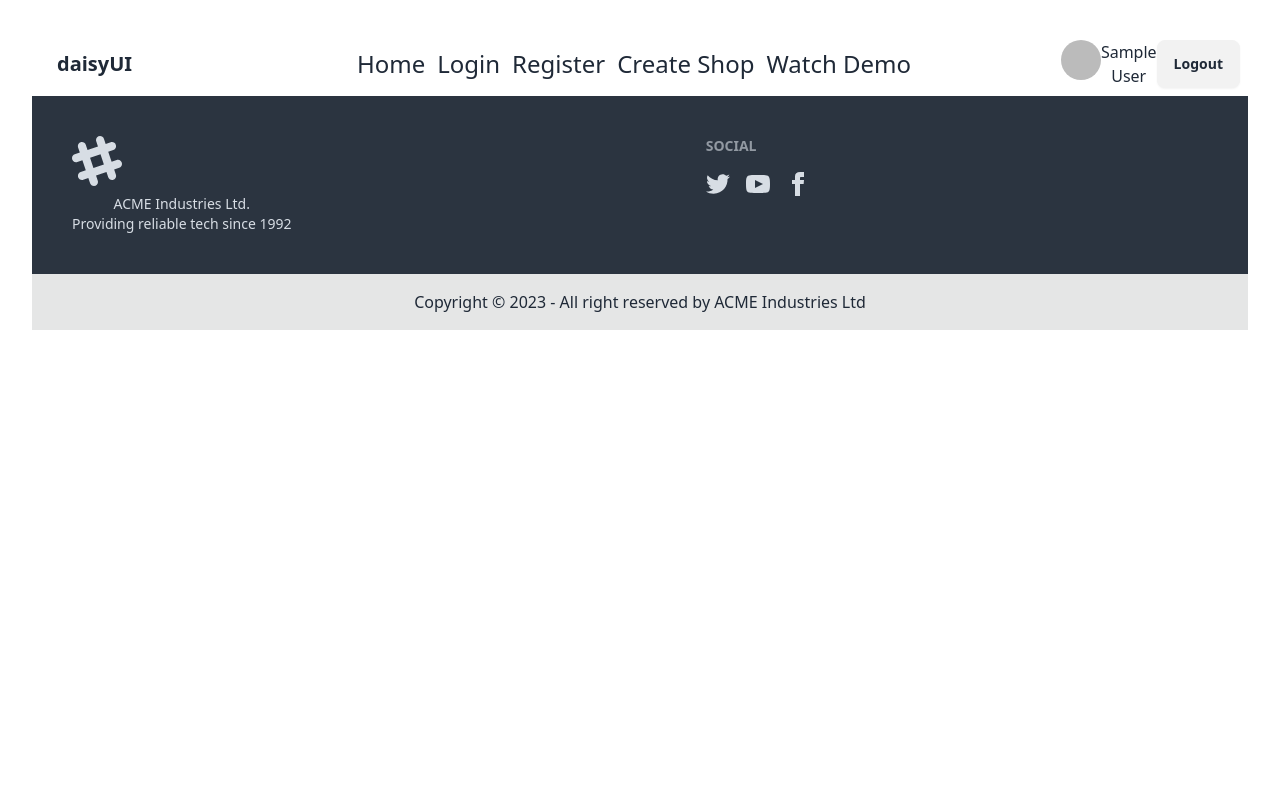
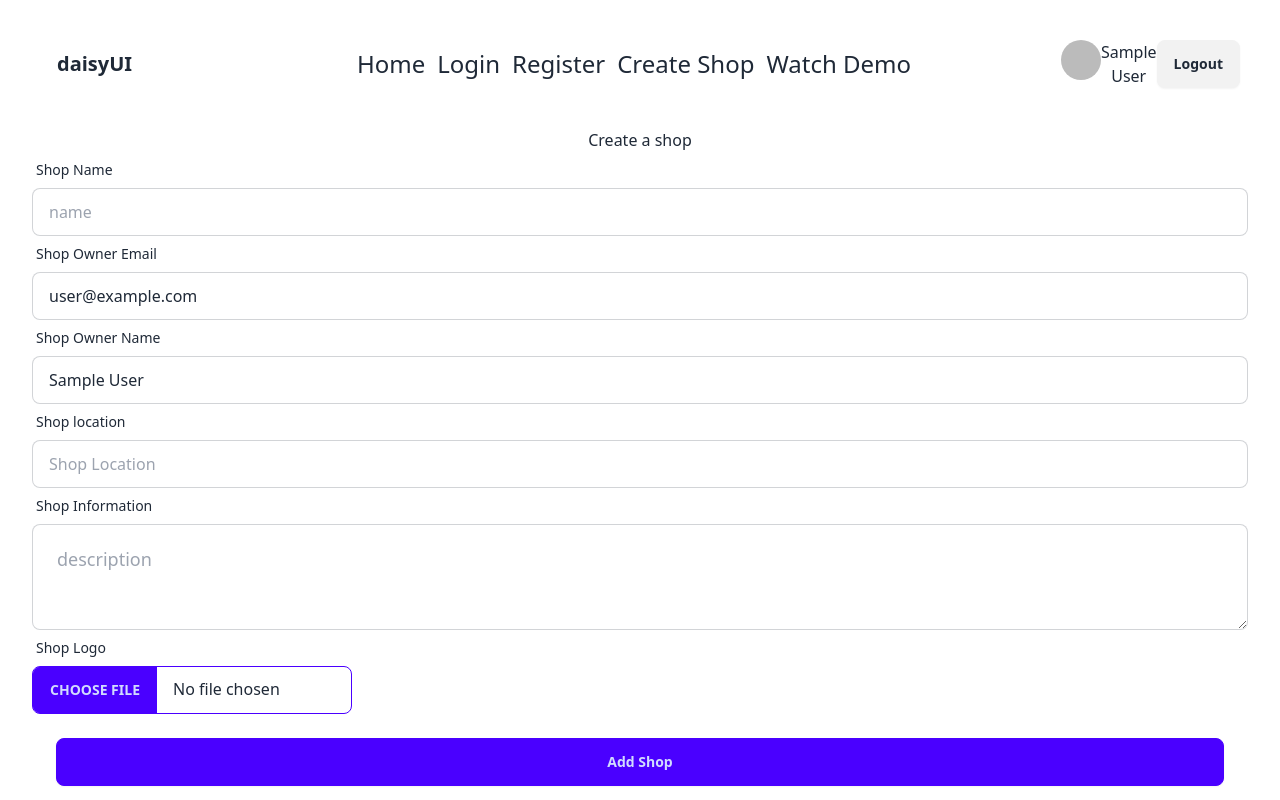
Before and after one commit to MaLiHa1321/inventory-management-system, a React (Vite) app: page /createShop in a window 1280 px wide. Shown: the top 800 px of the page. Built offline with nearby package versions, Linux system fonts and the light colour scheme; no server answers; sample sign-in values are in the browser's storage.

Commit message:
create shop page are added

```diff
--- a/package.json
+++ b/package.json
@@ -10,6 +10,7 @@
     "preview": "vite preview"
   },
   "dependencies": {
+    "axios": "^1.6.2",
     "firebase": "^10.6.0",
     "localforage": "^1.10.0",
     "match-sorter": "^6.3.1",
--- a/src/Authentication/SocialLogin.jsx
+++ b/src/Authentication/SocialLogin.jsx
@@ -1,17 +1,19 @@
-
+import React, { useContext } from 'react';
+import { AuthContext } from '../provider/AuthProvider';
+import { useLocation, useNavigate } from 'react-router-dom';
 import toast, { Toaster } from 'react-hot-toast';
 
 
 const SocialLogin = () => {
-    // const {user, googleLogin} = useContext(AuthContext)
-    // const navigate = useNavigate()
-
+    const {user, googleSignIn} = useContext(AuthContext)
+    const navigate = useNavigate()
+    const location = useLocation();
 
     const handleSocialLogin = (media) => {
         media()
         .then(res => {
             toast.success('login succesful')
-            // navigate('/')
+            navigate(location?.state ? location?.state : '/')
         })
         .catch(err => console.log(err))
     }
@@ -21,9 +23,7 @@ const SocialLogin = () => {
         position="top-right"
         reverseOrder={false}
       />
-            <div onClick={() =>
-                 handleSocialLogin()}
-                  >
+            <div onClick={() => handleSocialLogin(googleSignIn)} >
 
             <button className='btn btn-success text-white'>Google</button>
             </div>
--- a/src/Layout/MainLayout.jsx
+++ b/src/Layout/MainLayout.jsx
@@ -7,7 +7,10 @@ const MainLayout = () => {
     return (
         <div>
             <Navbar></Navbar>
+            <div className='pt-8 min-h-[calc(100vh - 68px)]'>
+
             <Outlet></Outlet>
+            </div>
              <Footer></Footer>
         </div>
     );
--- a/src/Pages/CreateShop/CreateShop.jsx
+++ b/src/Pages/CreateShop/CreateShop.jsx
@@ -1,11 +1,97 @@
-import React from 'react';
+import { Toaster } from "react-hot-toast";
+import useAuth from "../../hook/useAuth";
+import { imageUpload } from "../../api/utilis";
+import useAxios from "../../hook/useAxios";
+
+
 
 const CreateShop = () => {
-    return (
-        <div>
+    const {user} = useAuth()
+    const axiosSecure = useAxios()
 
-        </div>
-    );
-};
+            const handleAddShop = async (e) => {
+                e.preventDefault();
+                const form = e.target;
+                const shopName = form.name.value;
+                const ownerEmail = form.email.value;
+                const ownerName = form.ownerName.value;
+                const location = form.location.value;
+                const info = form.des.value;
+                const image = form.image.files[0];
+                const imageData = await imageUpload(image)
+                const photo = imageData?.data?.display_url;
+
+                const shopInformation = {shopName,ownerEmail,ownerName,location,info,photo}
+                axiosSecure.post('/shop', shopInformation)
+                .then(res =>{
+                    console.log(res.data)
+                })
+                .catch((err) =>{
+                    console.log(err)
+                })
+
+
+
+
+            }
+            return (
+                <div>
+                       <Toaster
+                position="top-right"
+                reverseOrder={false}
+              />
+                    <h2>Create a shop</h2>
+                     <div>
+                        <form onSubmit={handleAddShop} >
+                <div className="form-control">
+                  <label className="label">
+                    <span className="label-text"> Shop Name</span>
+                  </label>
+                  <input type="text" placeholder="name" name="name" className="input input-bordered" required />
+                </div>
+                <div className="form-control">
+                  <label className="label">
+                    <span className="label-text">Shop Owner Email</span>
+                  </label>
+                  <input type="text" placeholder="Email"  name="email" defaultValue={user?.email} className="input input-bordered" required />
+                </div>
+                <div className="form-control">
+                  <label className="label">
+                    <span className="label-text">Shop Owner Name</span>
+                  </label>
+                  <input type="text" placeholder="Owner Name" name="ownerName" defaultValue={user?.displayName} className="input input-bordered" required />
+                </div>
+                <div className="form-control">
+                  <label className="label">
+                    <span className="label-text">Shop location</span>
+                  </label>
+                  <input type="text" placeholder="Shop Location" name="location" className="input input-bordered" required />
+                </div>
+                <div className="form-control">
+                  <label className="label">
+                    <span className="label-text">Shop Information</span>
+                  </label>
+                  <textarea placeholder="description" type="text" name='des' className="textarea textarea-bordered textarea-lg w-full" ></textarea>
+                </div>
+
+                <div className="form-control">
+                  <label className="label">
+                    <span className="label-text">Shop Logo</span>
+                  </label>
+                  <input type="file" id="image" name="image"  className="file-input file-input-bordered file-input-primary w-full max-w-xs" />
+                </div>
+                <div className="form-control m-6">
+                  <button className="btn btn-primary">Add Shop</button>
+                </div>
+
+                        </form>
+                     </div>
+
+                </div>
+            );
+        };
+
+
+
 
 export default CreateShop;
--- /dev/null
+++ b/src/api/utilis.js
@@ -0,0 +1,11 @@
+import axios from "axios";
+
+export const imageUpload = async image =>{
+
+    const formData = new FormData()
+    formData.append('image',image)
+   const {data} = await axios.post(`https://api.imgbb.com/1/upload?key=${import.meta.env.VITE_IMGBB_API_KEY}`, formData)
+
+   return data;
+
+}
--- /dev/null
+++ b/src/hook/useAxios.jsx
@@ -0,0 +1,11 @@
+import axios from "axios";
+
+const axiosSecure = axios.create({
+    baseURL: 'http://localhost:5000'
+})
+
+const useAxios = () => {
+  return axiosSecure;
+};
+
+export default useAxios;
```
Also changed, not shown: 1 other file (tests, documents, lock files or other folders).
